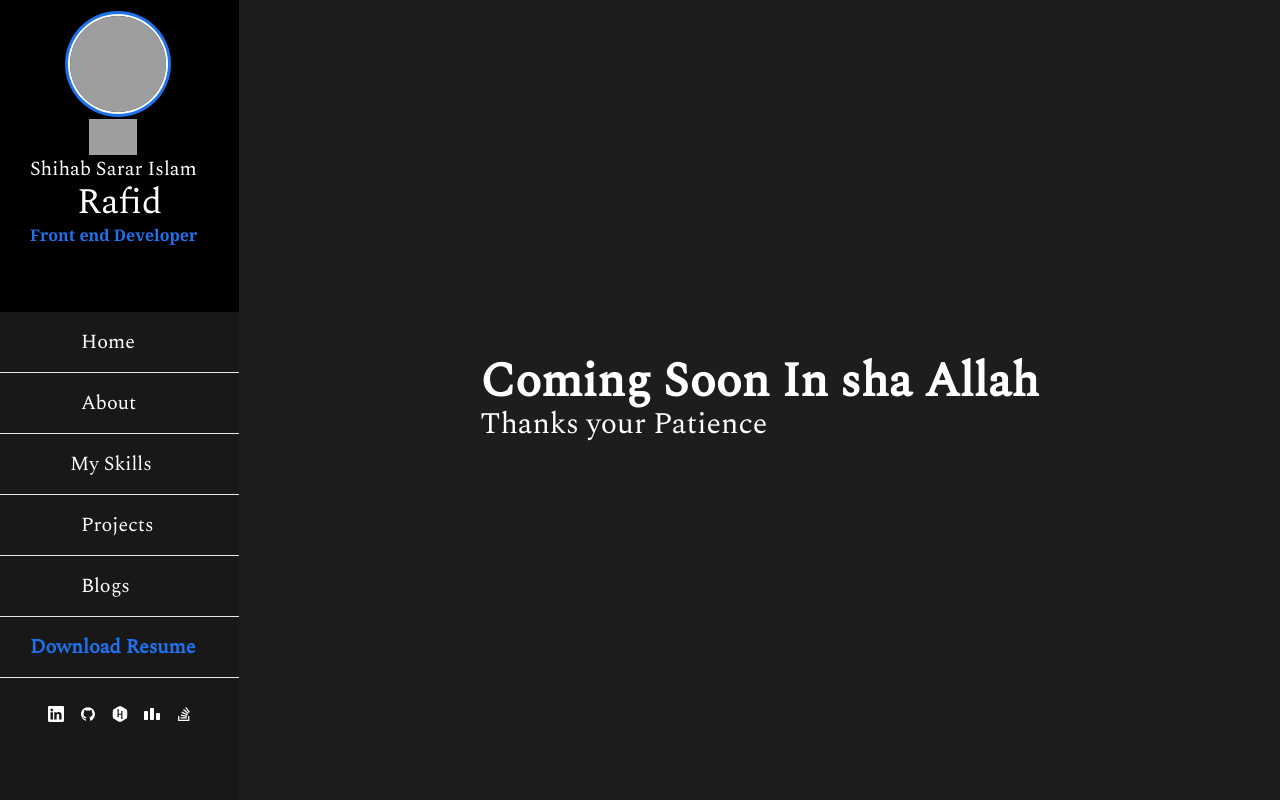
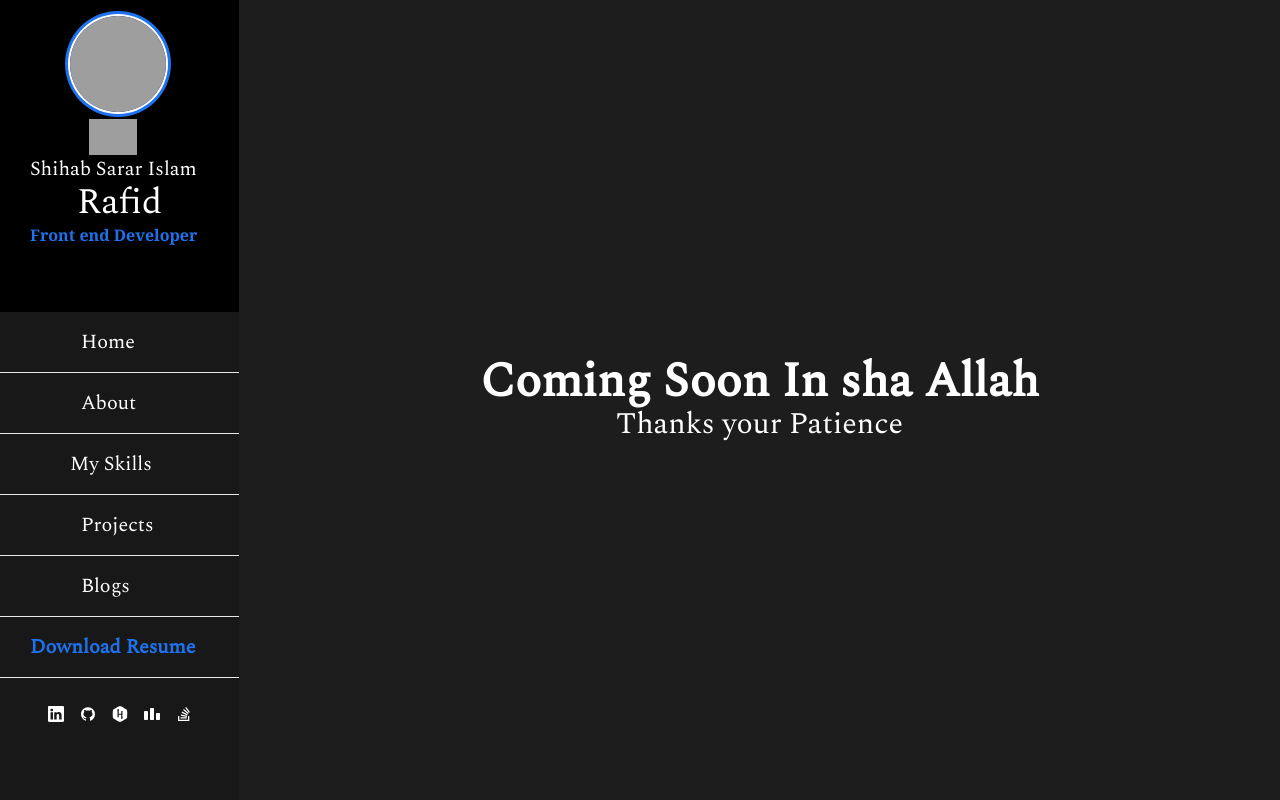
Before and after one commit to shihabsararrafid/my-portfolio-new, a React (Create React App) app: page /blogs in a window 1280 px wide. Shown: the top 800 px of the page. Built offline with nearby package versions, Linux system fonts and the light colour scheme; grey boxes are pictures that could not be loaded.

Commit message:
blog bug added

```diff
--- a/public/index.html
+++ b/public/index.html
@@ -18,6 +18,7 @@
       manifest.json provides metadata used when your web app is installed on a
       user's mobile device or desktop. See https://developers.google.com/web/fundamentals/web-app-manifest/
     -->
+
     <link rel="manifest" href="%PUBLIC_URL%/manifest.json" />
     <!--
       Notice the use of %PUBLIC_URL% in the tags above.
--- a/src/Components/Blogs/Blogs.js
+++ b/src/Components/Blogs/Blogs.js
@@ -3,9 +3,9 @@ import ShowBar from "../Hooks/ShowBar";
 
 const Blogs = ({ open, setOpen }) => {
   return (
-    <div className="bg-[#1D1D1D] flex justify-center items-center  text-white px-10 w-full min-h-screen lg:w-[90%]">
+    <div className="bg-[#1D1D1D]   text-white px-10 w-full min-h-screen lg:w-[90%]">
       <ShowBar open={open} setOpen={setOpen}></ShowBar>
-      <div>
+      <div className="flex flex-col h-screen justify-center items-center">
         <h1 className="text-5xl font-bold">Coming Soon In sha Allah</h1>
         <p className="text-3xl ">Thanks your Patience</p>
       </div>
--- a/src/Components/Contact/Contact.js
+++ b/src/Components/Contact/Contact.js
@@ -6,6 +6,7 @@ const Contact = () => {
   if (state.succeeded) {
     alert("Thanks For Your Interest!");
   }
+
   return (
     <div id="contact" className="lg:w-[50%] md:w-[75%] w-full mx-auto">
       <h1 className="text-[#1E72EE] my-5 text-5xl font-bold text-center">
```
